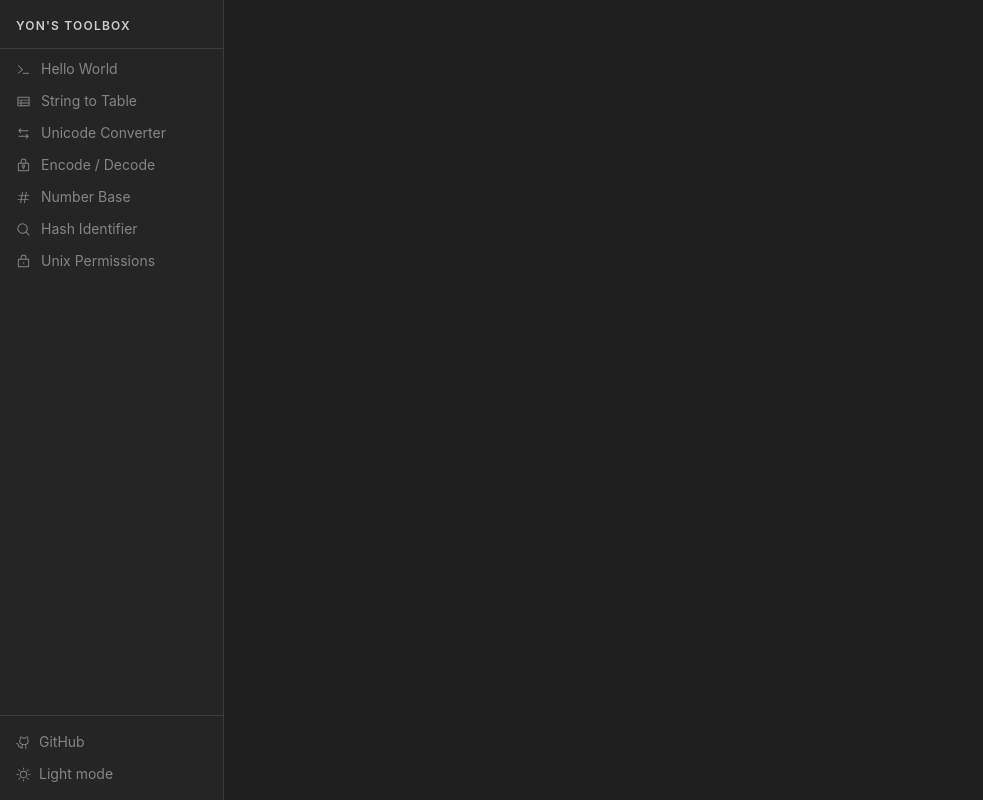
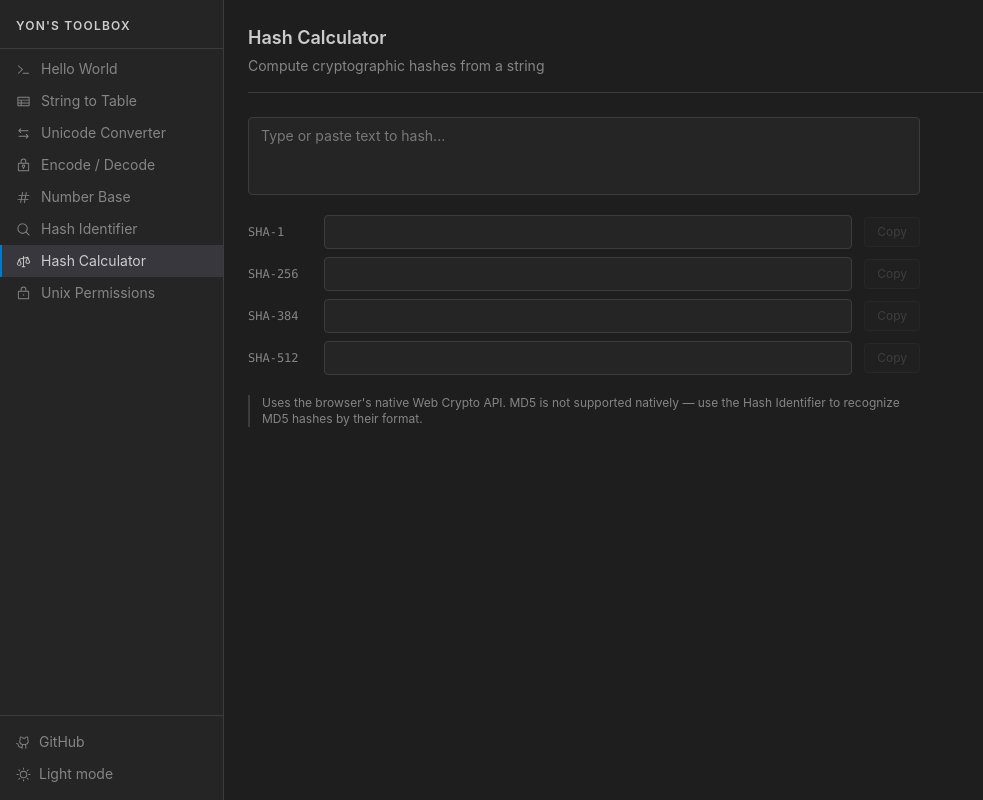
Before and after one commit to YonLiud/web-re-toolbox, a React (Vite) app: page /hash-calculator in a window 1280 px wide. Shown: the whole page, without its empty margins (0-983 px from the left). Built offline with nearby package versions, Linux system fonts and the light colour scheme.

Commit message:
feat: hash calculator

```diff
--- /dev/null
+++ b/src/tools/hash-calculator/index.tsx
@@ -0,0 +1,86 @@
+import { useState, useEffect } from 'react'
+import { Scales } from '@phosphor-icons/react'
+import { ToolLayout } from '../../components/ToolLayout'
+import type { Tool } from '../types'
+
+const ALGORITHMS = ['SHA-1', 'SHA-256', 'SHA-384', 'SHA-512'] as const
+type Algorithm = typeof ALGORITHMS[number]
+
+async function computeHash(input: string, algorithm: Algorithm): Promise<string> {
+  const bytes = new TextEncoder().encode(input)
+  const buffer = await crypto.subtle.digest(algorithm, bytes)
+  return Array.from(new Uint8Array(buffer)).map(b => b.toString(16).padStart(2, '0')).join('')
+}
+
+function HashCalculator() {
+  const [input, setInput] = useState('')
+  const [hashes, setHashes] = useState<Record<Algorithm, string>>({
+    'SHA-1': '', 'SHA-256': '', 'SHA-384': '', 'SHA-512': '',
+  })
+  const [copied, setCopied] = useState<Algorithm | null>(null)
+
+  useEffect(() => {
+    if (!input) {
+      setHashes({ 'SHA-1': '', 'SHA-256': '', 'SHA-384': '', 'SHA-512': '' })
+      return
+    }
+    ALGORITHMS.forEach(async algo => {
+      const hash = await computeHash(input, algo)
+      setHashes(h => ({ ...h, [algo]: hash }))
+    })
+  }, [input])
+
+  const copy = (algo: Algorithm) => {
+    navigator.clipboard.writeText(hashes[algo])
+    setCopied(algo)
+    setTimeout(() => setCopied(null), 1500)
+  }
+
+  return (
+    <ToolLayout title="Hash Calculator" description="Compute cryptographic hashes from a string">
+      <div className="flex flex-col gap-5 max-w-2xl">
+        <textarea
+          value={input}
+          onChange={e => setInput(e.target.value)}
+          placeholder="Type or paste text to hash..."
+          rows={3}
+          className="w-full bg-vs-sidebar border border-vs-border text-vs-text text-sm px-3 py-2 rounded outline-none focus:border-vs-accent transition-colors resize-none"
+        />
+
+        <div className="flex flex-col gap-2">
+          {ALGORITHMS.map(algo => (
+            <div key={algo} className="flex items-center gap-3">
+              <span className="text-vs-muted text-xs font-mono w-16 shrink-0">{algo}</span>
+              <div
+                className="flex-1 font-mono text-xs text-vs-text bg-vs-sidebar border border-vs-border rounded px-3 py-2 break-all min-h-[34px]"
+              >
+                {hashes[algo]}
+              </div>
+              <button
+                onClick={() => copy(algo)}
+                disabled={!hashes[algo]}
+                className="shrink-0 px-3 py-1.5 text-xs border border-vs-border bg-vs-sidebar text-vs-muted hover:text-vs-text hover:bg-vs-hover rounded transition-colors disabled:opacity-30"
+              >
+                {copied === algo ? 'Copied!' : 'Copy'}
+              </button>
+            </div>
+          ))}
+        </div>
+
+        <p className="text-vs-muted text-xs border-l-2 border-vs-border pl-3">
+          Uses the browser's native Web Crypto API. MD5 is not supported natively — use the Hash Identifier to recognize MD5 hashes by their format.
+        </p>
+      </div>
+    </ToolLayout>
+  )
+}
+
+export default {
+  meta: {
+    slug: 'hash-calculator',
+    name: 'Hash Calculator',
+    description: 'Compute SHA-1, SHA-256, SHA-384, SHA-512 hashes',
+    icon: Scales,
+  },
+  Component: HashCalculator,
+} satisfies Tool
--- a/src/tools/registry.ts
+++ b/src/tools/registry.ts
@@ -5,6 +5,7 @@ import StringConverter from './string-converter'
 import EncodeDecode from './encode-decode'
 import NumberBase from './number-base'
 import HashIdentifier from './hash-identifier'
+import HashCalculator from './hash-calculator'
 import UnixPermissions from './unix-permissions'
 
 export const tools: Tool[] = [
@@ -14,5 +15,6 @@ export const tools: Tool[] = [
   EncodeDecode,
   NumberBase,
   HashIdentifier,
+  HashCalculator,
   UnixPermissions,
 ]
```
